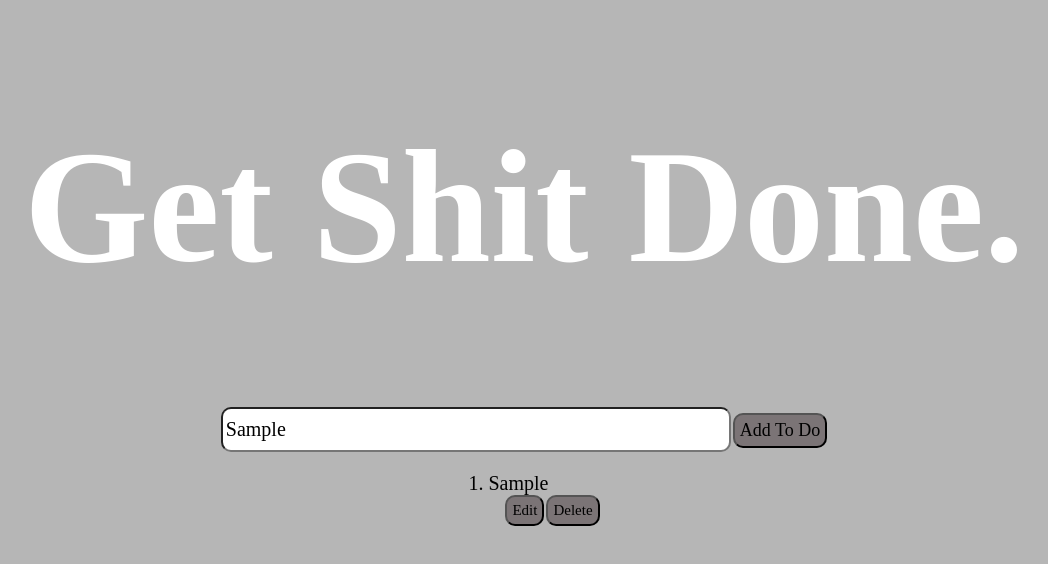
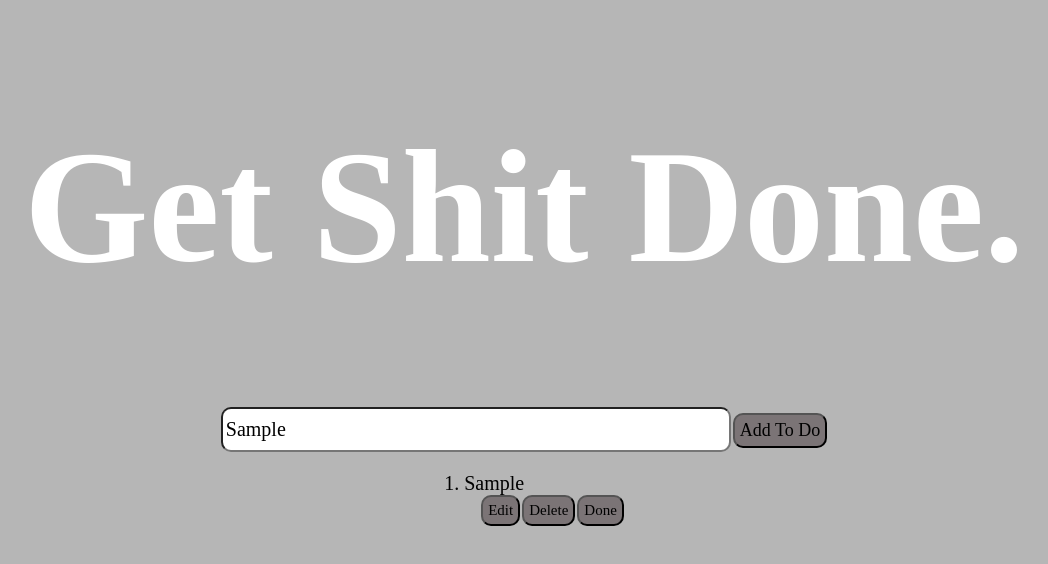
Before and after one commit to y-zaky/redux-toDo-list, a React app: page / in a window 1280 px wide. Both pictures are taken after typing "Sample" into the empty fields and a click on the button "Add To Do". Shown: the top 564 px of the page, without its empty margins (116-1164 px from the left). Built offline with nearby package versions, Linux system fonts and the light colour scheme; a web font is replaced by a local one.

Commit message:
done button and toggle working

```diff
--- a/actionTypes/index.js
+++ b/actionTypes/index.js
@@ -4,3 +4,4 @@ export const TODO_EDITED = "TODO_EDITED"
 export const EDIT_TODO = "EDIT_TODO"
 export const SAVETODO_EDIT = "SAVETODO_EDIT"
 export const SAVE_TODO = "SAVE_TODO"
+export const TOGGLE_CLASS = "TOGGLE_CLASS"
--- /dev/null
+++ b/actions/toggleClass.js
@@ -0,0 +1,6 @@
+import { TOGGLE_CLASS } from '../actionTypes'
+
+export const toggleClass = (toDoIndex) => ({
+  type: TOGGLE_CLASS,
+  payload: toDoIndex
+})
--- a/components/List.js
+++ b/components/List.js
@@ -11,6 +11,7 @@ export default class ListItem extends Component {
 
   render () {
 
+    console.log(this.props)
 
 const listItemEdit = this.props.editClicked ?
   <li className="list__li">
@@ -20,11 +21,13 @@ const listItemEdit = this.props.editClicked ?
       <button onClick={ () => {console.log('this', this); this.props.delete({toDo: this.props.toDo, index: this.props.index})} }>Delete</button>
     </div >
   </li> :
-  <li className="list__li">
+  <li className={this.props.active? "list__li--active": "list__li"}>
     {this.props.toDo}
     <div className="button__container">
       <button onClick={ () => this.props.editClickedDispatch(this.props.index) }>Edit</button>
       <button onClick={ () => {console.log('this', this); this.props.delete({toDo: this.props.toDo, index: this.props.index})} }>Delete</button>
+      <button onClick={ () => { this.props.toggleClass({index: this.props.index}) } }>Done</button>
+
     </div>
   </li>
     return (
--- a/components/styles/style.css
+++ b/components/styles/style.css
@@ -50,6 +50,10 @@ body {
   align-items: center;*/
 }
 
+.list__li--active{
+background-color: red;
+}
+
 button {
   border-radius: 10px;
   padding: 5px;
--- a/containers/App.js
+++ b/containers/App.js
@@ -9,6 +9,7 @@ import { toDoEdited as toDoEditedAction } from '../actions/toDoEdited'
 import { editToDo as editToDoAction } from '../actions/editToDo'
 import { saveToDoEdit as saveToDoEditAction } from '../actions/saveToDoEdit'
 import { saveToDo as saveToDoAction } from '../actions/saveToDo'
+import { toggleClass as toggleClassAction } from '../actions/toggleClass'
 
 class App extends Component {
 
@@ -22,6 +23,7 @@ class App extends Component {
     this.handleEditNewToDo = this.handleEditNewToDo.bind(this)
     this.saveToDoEdit = this.saveToDoEdit.bind(this)
     this.saveToDo = this.saveToDo.bind(this)
+    this.toggleClass = this.toggleClass.bind(this)
   }
 
   handleEditNewToDo (e) {
@@ -59,6 +61,11 @@ class App extends Component {
 
   }
 
+  toggleClass (toDo) {
+    console.log('toggle class', toDo)
+    this.props.toggleClass(toDo)
+  }
+
  // Javascript evaluation /expression practise. onChange =this.handleEditNewToDo()
   render () {
 
@@ -80,6 +87,8 @@ class App extends Component {
              saveToDo={this.saveToDo}
              value={this.props.toDo}
              delete={this.deleteToDo}
+             toggleClass={this.toggleClass}
+             active={toDo.active}
           >
           </ListItem>
         )
@@ -115,7 +124,8 @@ const mapDispatchToProps = {
   editToDoClicked: toDoEditedAction,
   editToDo: editToDoAction,
   saveToDoEdit: saveToDoEditAction,
-  saveToDo: saveToDoAction
+  saveToDo: saveToDoAction,
+  toggleClass: toggleClassAction
 }
 
 export default connect(mapStateToProps, mapDispatchToProps)(App)
--- a/reducers/toDo.js
+++ b/reducers/toDo.js
@@ -1,6 +1,6 @@
 //how can i editToDo using a string and keeping it immutable?
 
-import { ADD_TODO, DELETE_TODO, TODO_EDITED, EDIT_TODO, SAVETODO_EDIT, SAVE_TODO } from '../actionTypes/index'
+import { ADD_TODO, DELETE_TODO, TODO_EDITED, EDIT_TODO, SAVETODO_EDIT, SAVE_TODO, TOGGLE_CLASS } from '../actionTypes/index'
 
 const initialState = {
   editToDo: "",
@@ -19,7 +19,8 @@ export default (state = initialState, action) => {
         toDo: state.toDo.concat({
           toDo: action.payload,
           index: state.toDo.length,
-          isEdited: false
+          isEdited: false,
+          active: false
         })
       }
     case EDIT_TODO:
@@ -57,7 +58,13 @@ export default (state = initialState, action) => {
          (toDo, index) => toDo.index === action.payload.index && !!action.payload.toDo ? {...toDo, toDo: [action.payload.toDo] } : toDo
         )
       }
-
+    case TOGGLE_CLASS:
+      return {
+        ...state,
+        toDo: state.toDo.map(
+          (toDo, index) => toDo.index === action.payload.index ? {...toDo, active: !toDo.active } : toDo
+        )
+      }
     default:
       return state
 
```
